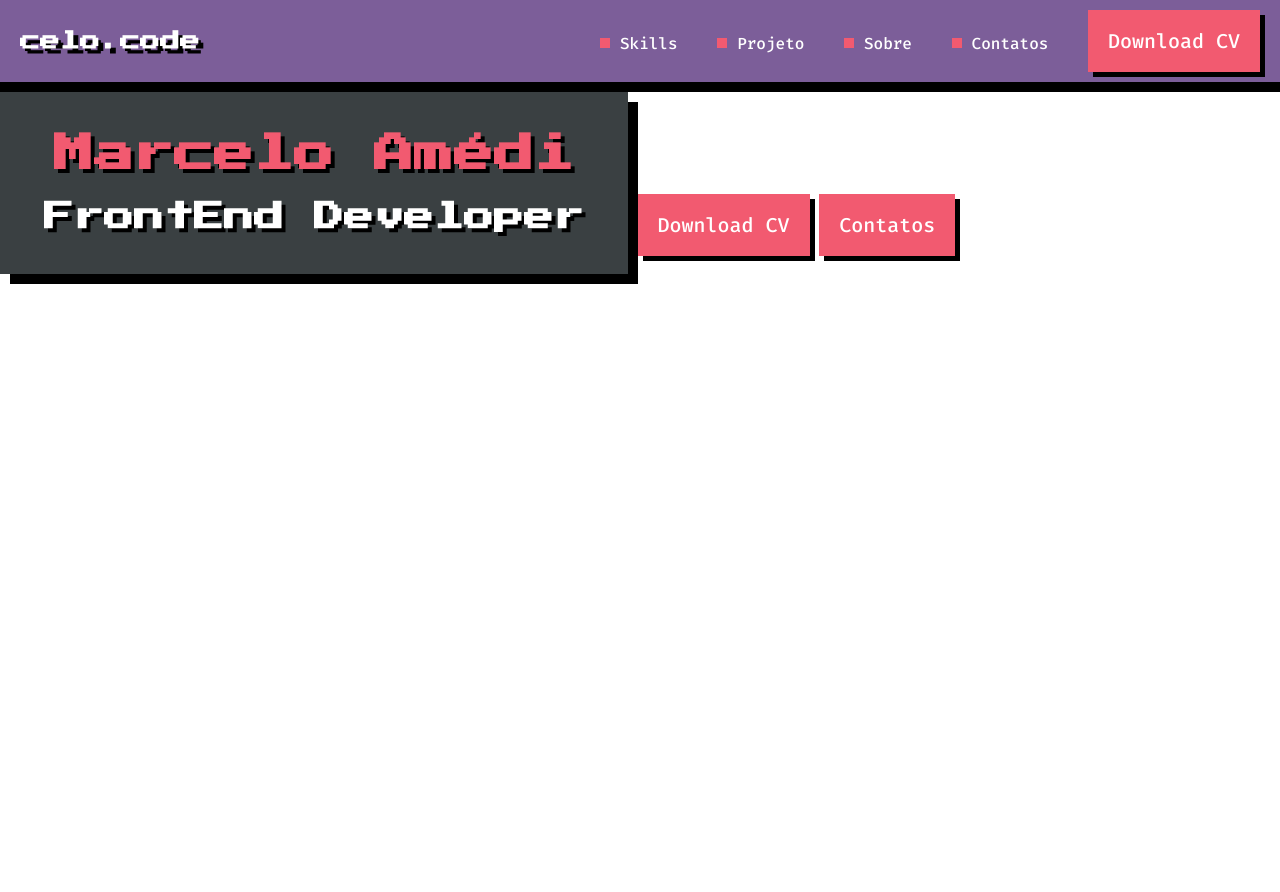
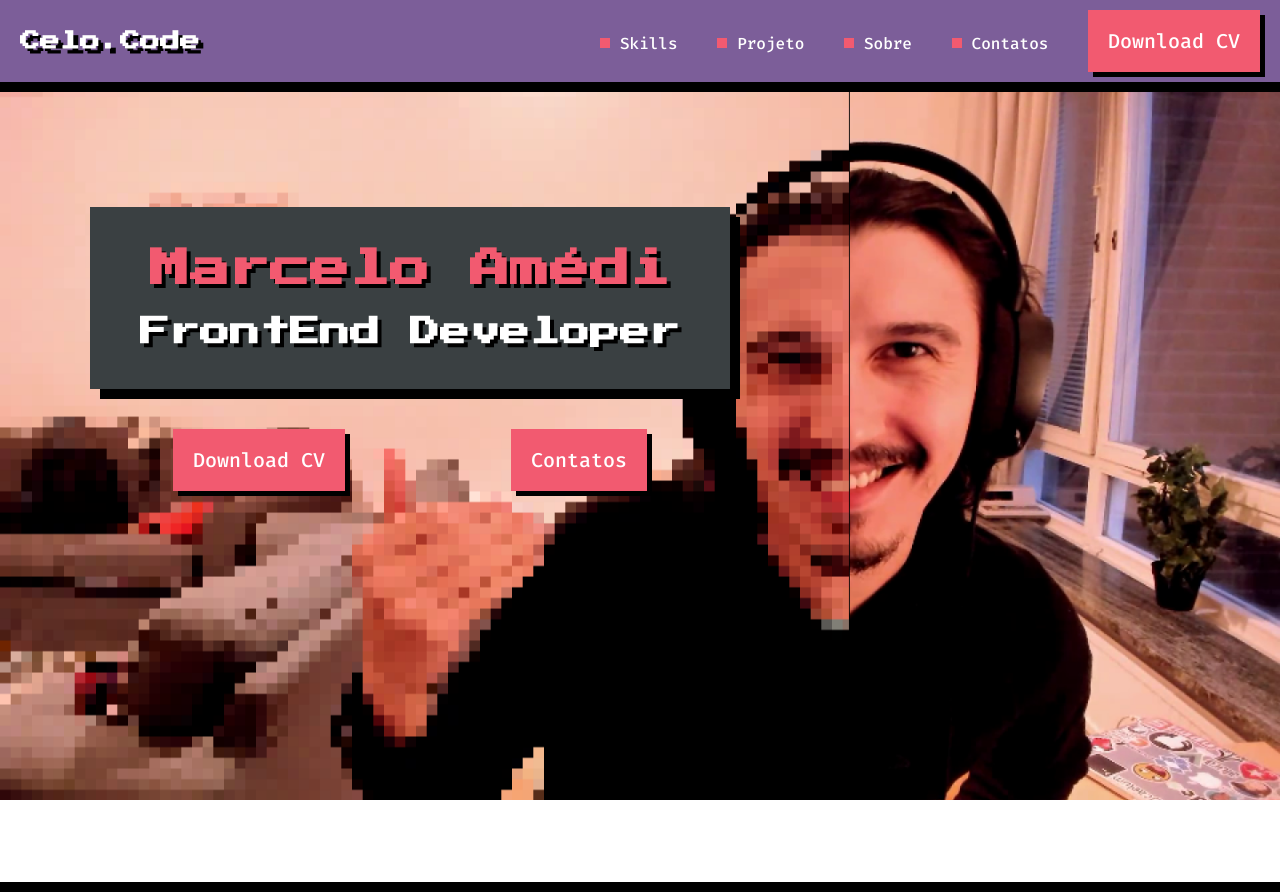
Before and after one commit to marceloamedi/curso_de_html_e_css_feliz, a plain HTML site: page index.html in a window 1280 px wide. Before the commit the page ends 800 px from the top, so only its background shows below. Drawn offline with Linux system fonts and the light colour scheme.

Commit message:
Create the banner component

```diff
--- /dev/null
+++ b/css/components/banner.css
@@ -0,0 +1,25 @@
+.banner {
+    box-sizing: border-box;
+    background-image: url(../../assets/img/banner.png);
+    background-repeat: no-repeat;
+    background-size: 100%;
+    height: 800px;
+    border-bottom: 10px solid #000;
+    padding-top: 115px;
+    padding-left: 90px;
+}
+
+.banner .wrapper {
+    display: flex;
+    flex-direction: column;
+    width: 640px;
+}
+
+.banner .box {
+    margin-bottom: 40px;
+}
+
+.banner .navigation {
+    display: flex;
+    justify-content: space-around;
+}
--- a/index.html
+++ b/index.html
@@ -10,19 +10,19 @@
 
     <link rel="stylesheet" href="css/reset.css">
     <link rel="Stylesheet" href="css/components/logo.css">
+    <link rel="Stylesheet" href="css/components/header.css">
+    <link rel="Stylesheet" href="css/components/banner.css">
     <link rel="Stylesheet" href="css/components/title.css">
     <link rel="Stylesheet" href="css/components/subtitle.css">
     <link rel="Stylesheet" href="css/components/box.css">
     <link rel="Stylesheet" href="css/components/button.css">
     <link rel="Stylesheet" href="css/components/action.css">
-    <link rel="Stylesheet" href="css/components/header.css">
-
 
 
 </head>
 <body>
     <header class="header">
-        <h1 class="logo">celo.code</h1>
+        <h1 class="logo">Celo.Code</h1>
         <nav>
             <a class="action" href="" lang="en">Skills</a>
             <a class="action" href="">Projeto</a>
@@ -32,12 +32,19 @@
         </nav>
     </header>
 
+    <section class="banner">
+        <div class="wrapper">
+
             <div class="box">
                 <h1 class="title">Marcelo Amédi</h1>
                 <h2 class="subtitle">FrontEnd Developer</h2>
             </div>
 
+            <div class="navigation">
                 <a class="button" href="" lang="en">Download CV</a>
-    <a class="button" href="">Contatos</a>
+                <a class="button" href="" >Contatos</a>
+            </div>
+        </div>
+    </section>
 </body>
 </html>
```
Also changed, not shown: assets/img/banner.png (added). Lines whose indentation alone changed are shown as unchanged.
